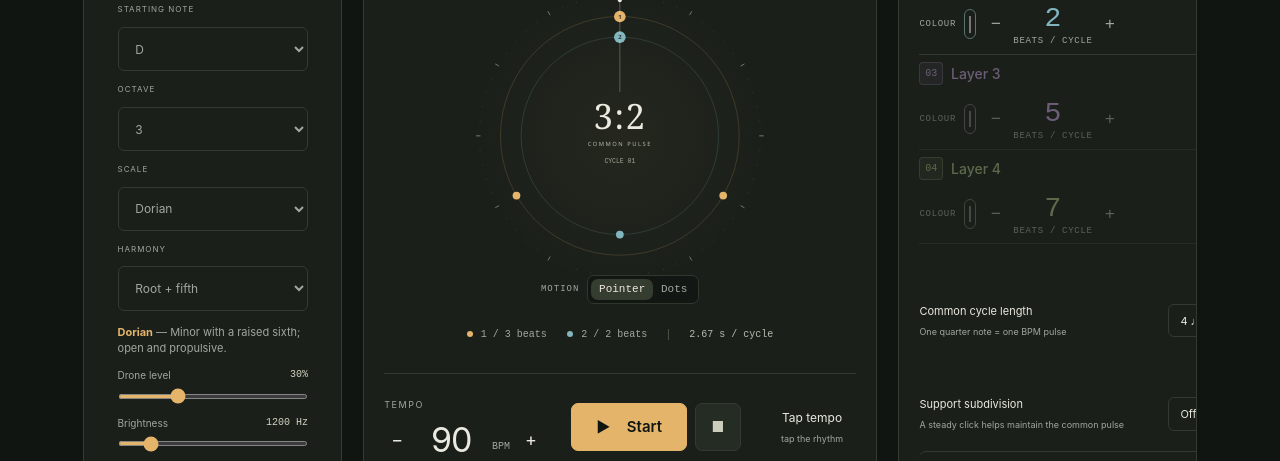
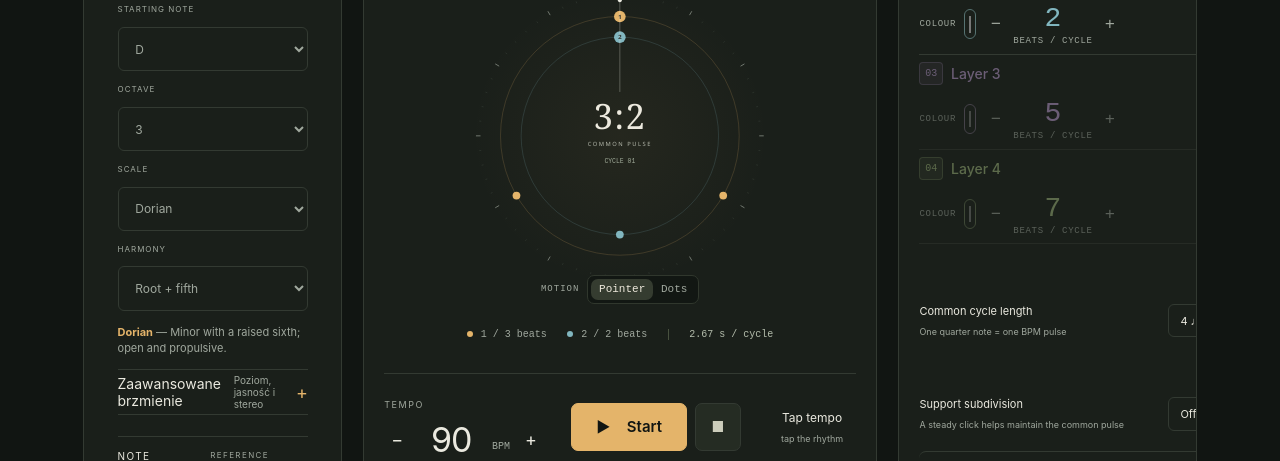
Before and after one commit to KornelSzyszka/polyrhythmer, a website built with Vite: page index.html in a window 1280 px wide. Shown: the part 339-800 px from the top of the page. Built offline with nearby package versions, Linux system fonts and the light colour scheme.

Commit message:
Compact resonance controls into collapsible panel

```diff
--- a/src/styles.css
+++ b/src/styles.css
@@ -826,6 +826,40 @@ button[aria-pressed='true'] {
   background: var(--surface);
   border-color: var(--border);
 }
+.drone-advanced {
+  margin-top: var(--space-md);
+  border-top: 1px solid var(--border);
+  border-bottom: 1px solid var(--border);
+}
+.drone-advanced summary {
+  display: flex;
+  align-items: center;
+  justify-content: space-between;
+  gap: var(--space-md);
+  min-height: 44px;
+  color: var(--text);
+  cursor: pointer;
+  list-style: none;
+}
+.drone-advanced summary::-webkit-details-marker {
+  display: none;
+}
+.drone-advanced summary::after {
+  content: '+';
+  color: var(--accent);
+  font-size: 18px;
+}
+.drone-advanced[open] summary::after {
+  content: '−';
+}
+.drone-advanced summary span {
+  margin-left: auto;
+  color: var(--muted);
+  font-size: 10px;
+}
+.drone-advanced .drone-sliders {
+  margin: 0 0 var(--space-md);
+}
 .developer-copy {
   margin: 12px 0 18px;
   color: var(--muted);
--- a/src/styles/layout.css
+++ b/src/styles/layout.css
@@ -432,7 +432,7 @@ footer > span:last-child {
     grid-area: left;
     display: block;
     block-size: var(--workspace-panel-block-size);
-    overflow: auto;
+    overflow: visible;
     padding: var(--space-lg) var(--space-md);
   }
   .resonara-panel .drone-intro {
--- a/src/ui/app.ts
+++ b/src/ui/app.ts
@@ -224,7 +224,7 @@ export class App {
           })
             .map(([v, n]) => `<option value="${v}" ${selected(s.drone.chord, v)}>${n}</option>`)
             .join('')}</select></label></div>
-          <p class="scale-description"><strong>${scaleLabel}</strong> — ${scaleDescription}</p><div class="drone-sliders"><div>${range('drone-gain', 'Poziom drona', s.drone.gain)}</div><div>${range('filter', 'Jasność', s.drone.filterHz, 100, 8000, 50, ' Hz')}</div><div>${range('spread', 'Szerokość stereo', s.drone.spread)}</div></div>
+          <p class="scale-description"><strong>${scaleLabel}</strong> — ${scaleDescription}</p><details class="drone-advanced"><summary>Zaawansowane brzmienie <span>Poziom, jasność i stereo</span></summary><div class="drone-sliders"><div>${range('drone-gain', 'Poziom drona', s.drone.gain)}</div><div>${range('filter', 'Jasność', s.drone.filterHz, 100, 8000, 50, ' Hz')}</div><div>${range('spread', 'Szerokość stereo', s.drone.spread)}</div></div></details>
           <details class="note-palette" ${this.notePaletteOpen ? 'open' : ''}><summary>Barwy nut <span>Oktawa bazowa: ${s.notePalette.referenceOctave}</span></summary><div class="note-palette-grid">${s.notePalette.notes
             .map(
               (style, index) =>
```
Also changed, not shown: tests/e2e/app.spec.ts (+6 -0 lines).
